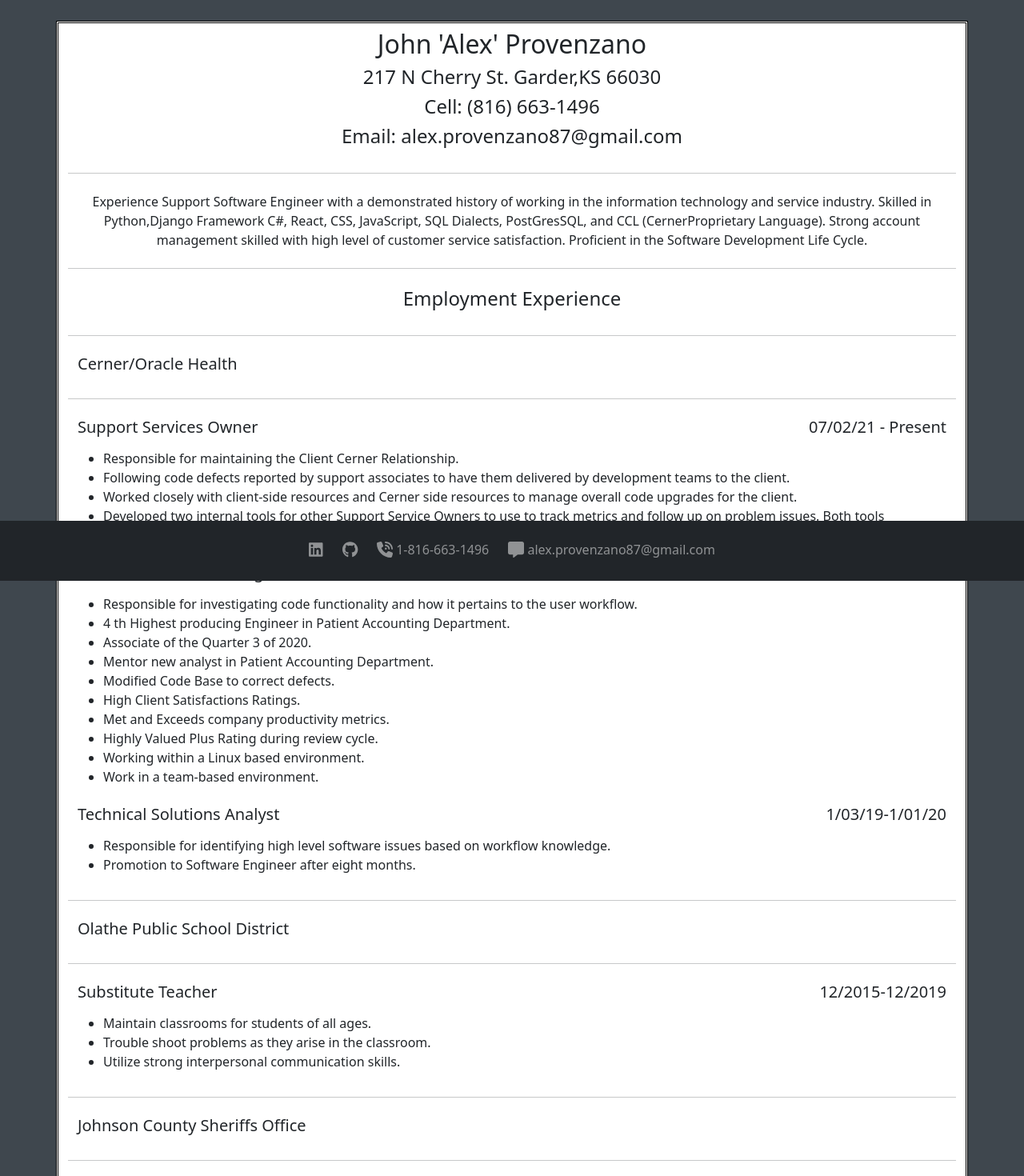
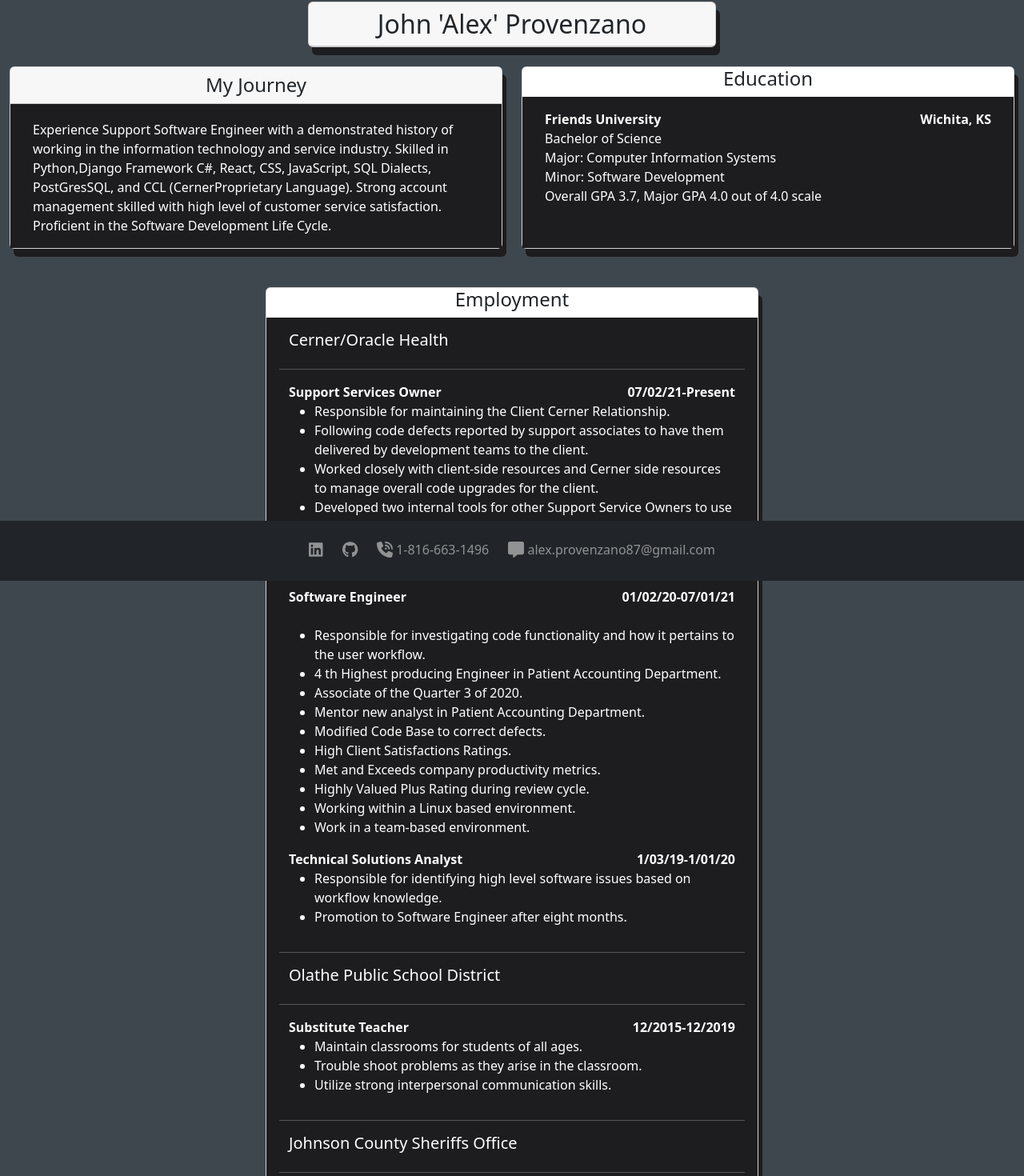
Before and after one commit to AlexProv1987/resume_project, a React (Create React App) app in the folder resume/: page /resume in a window 1280 px wide. Shown: the part 74-1544 px from the top of the page at 80% size. Built offline with nearby package versions, Linux system fonts and the light colour scheme.

Commit message:
Resume Initial

```diff
--- a/resume/src/App.css
+++ b/resume/src/App.css
@@ -47,10 +47,10 @@
   border-style:double;
   border-color:black;
   background-color: white;
+}
 
-}.resume-row{
-  padding-bottom: 7px;
-  padding-top: 7px;
+p{
+  margin-bottom: 0%;
 }
 
 /*****************END RESUME  SPECIFIC    CSS******************/
--- a/resume/src/components/Pages/Resume.js
+++ b/resume/src/components/Pages/Resume.js
@@ -1,40 +1,75 @@
 import Row from 'react-bootstrap/Row';
 import Col from 'react-bootstrap/Col';
+import Card from 'react-bootstrap/Card'
 import Container from 'react-bootstrap/Container'
 
 const Resume = () => {
   return (
-    <Container fluid='true' className='main-content m-4'>
-      <Container className='resume-content'>
-        <Row className='d-flex resume-row resume-header text-center'>
-          <h2 className='name-field'>John 'Alex' Provenzano</h2>
-          <h4>217 N Cherry St. Garder,KS 66030</h4>
-          <h4>Cell: (816) 663-1496</h4>
-          <h4>Email: alex.provenzano87@gmail.com </h4>
+    <Container fluid='true' className='main-content mb-4'>
+      <Row className='resume-row justify-content-center mb-4'>
+        <Col md={{ span: 5, offset: 0 }}>
+          <Card className='text-center'>
+            <Card.Header as='h2'>
+              John 'Alex' Provenzano
+            </Card.Header>
+          </Card>
+        </Col>
       </Row>
-        <hr/>
-        <Row className='resume-row resume-exp text-center'>
-          Experience Support Software Engineer with a demonstrated history of working in the information
+
+      <Row className='justify-content-center mb-4'>
+        <Col sm={8} md={6} className='mb-4 d-flex align-items-stretch'>
+          <Card>
+            <Card.Header className='text-center' as='h4'>My Journey</Card.Header>
+            <Card.Body className='text-white'>
+              <Row>
+                <p className='pt-1'>Experience Support Software Engineer with a demonstrated history of working in the information
                   technology and service industry. Skilled in Python,Django Framework C#, React, CSS, JavaScript, SQL Dialects, PostGresSQL,
                   and CCL (CernerProprietary Language). Strong account management skilled with high level of customer service
-          satisfaction. Proficient in the Software Development Life Cycle.
+                  satisfaction. Proficient in the Software Development Life Cycle.</p>
               </Row>
-        <hr/>
-        <Row className='resume-row text-center'>
-          <h4>Employment Experience</h4>
+            </Card.Body>
+          </Card>
+        </Col>
+        <Col sm={8} md={6} className='mb-4 d-flex align-items-stretch'>
+          <Card>
+            <Card.Title className='text-center' as='h4'>Education</Card.Title>
+            <Card.Body className='text-white'>
+              <Row >
+                <Col sm={8} md={6} className='text-start'>
+                  <p><b>Friends University</b></p>
+                </Col>
+                <Col sm={8} md={6} className='text-end'>
+                  <p><b>Wichita, KS</b></p>
+                </Col>
               </Row>
-        {/*Company Section*/}
-        <hr/>
-        <Row className='resume-row'>
+              <Row>
+                <p>Bachelor of Science</p>
+                <p>Major: Computer Information Systems</p>
+                <p>Minor: Software Development</p>
+                <p>Overall GPA 3.7, Major GPA 4.0 out of 4.0 scale</p>
+              </Row>
+            </Card.Body>
+          </Card>
+        </Col>
+      </Row>
+
+
+      <Row className='mb-4 justify-content-center'>
+        <Col sm={8} md={6}>
+          <Card>
+            <Card.Title as='h4' className='text-center'>Employment</Card.Title>
+            <Card.Body className='text-white'>
+
+              <Row>
                 <h5>Cerner/Oracle Health</h5>
               </Row>
-        <hr/>
+              <hr />
               <Row className='resume-row'>
-          <Col md={8}>
-            <h5>Support Services Owner</h5>
+                <Col sm={8} md={6} className='text-start'>
+                  <p><b>Support Services Owner</b></p>
                 </Col>
-          <Col md={4} className='text-end'>
-            <h5>07/02/21 - Present</h5>
+                <Col sm={8} md={6} className='text-end'>
+                  <p><b>07/02/21-Present</b></p>
                 </Col>
               </Row>
               <Row>
@@ -51,12 +86,13 @@
                   </ul>
                 </Col>
               </Row>
-        <Row className='resume-row'>
-          <Col md={8}>
-            <h5>Production Software Engineer</h5>
+
+              <Row className='mb-4'>
+                <Col>
+                  <p><b>Software Engineer</b></p>
                 </Col>
-          <Col md={4} className='text-end'>
-            <h5>01/02/20- 07/01/21</h5>
+                <Col className='text-end'>
+                  <p><b>01/02/20-07/01/21</b></p>
                 </Col>
               </Row>
               <Row>
@@ -75,12 +111,12 @@
                   </ul>
                 </Col>
               </Row>
-        <Row className='resume-row'>
-          <Col md={8}>
-            <h5>Technical Solutions Analyst</h5>
+              <Row>
+                <Col>
+                  <p><b>Technical Solutions Analyst</b></p>
                 </Col>
-          <Col md={4} className='text-end'>
-            <h5>1/03/19-1/01/20</h5>
+                <Col className='text-end'>
+                  <p><b>1/03/19-1/01/20</b></p>
                 </Col>
               </Row>
               <Row>
@@ -91,19 +127,19 @@
                   </ul>
                 </Col>
               </Row>
-        {/*End Company Section*/}
-        {/*Company Section*/}
-        <hr/>
-        <Row className='resume-row'>
+
+              <hr />
+
+              <Row>
                 <h5>Olathe Public School District</h5>
               </Row>
-        <hr/>
+              <hr />
               <Row className='resume-row'>
-          <Col md={8}>
-            <h5>Substitute Teacher</h5>
+                <Col sm={8} md={6} className='text-start'>
+                  <p><b>Substitute Teacher</b></p>
                 </Col>
-          <Col md={4} className='text-end'>
-            <h5>12/2015-12/2019</h5>
+                <Col sm={8} md={6} className='text-end'>
+                  <p><b>12/2015-12/2019</b></p>
                 </Col>
               </Row>
               <Row>
@@ -115,19 +151,17 @@
                   </ul>
                 </Col>
               </Row>
-        {/*End Company Section*/}
-        {/*Company Section*/}
               <hr/>
-        <Row className='resume-row'>
+              <Row>
                 <h5>Johnson County Sheriffs Office</h5>
               </Row>
-        <hr/>
+              <hr />
               <Row className='resume-row'>
-          <Col md={8}>
-            <h5>Deputy Sheriff</h5>
+                <Col sm={8} md={6} className='text-start'>
+                  <p><b>Deputy Sheriff</b></p>
                 </Col>
-          <Col md={4} className='text-end'>
-            <h5>05/20/10-12/2015</h5>
+                <Col sm={8} md={6} className='text-end'>
+                  <p><b>05/20/10-12/2015</b></p>
                 </Col>
               </Row>
               <Row>
@@ -139,30 +173,11 @@
                   </ul>
                 </Col>
               </Row>
-        <hr/>
-        {/*End Company Section*/}
-        {/*Education Section */}
-        <Row className='resume-row'>
-          <h5>Education</h5>
+
+            </Card.Body>
+          </Card>
+        </Col>
       </Row>
-        <hr/>
-        <Row className='resume-row'>
-            <p>Friends University - Wichita, KS</p>
-        </Row>
-        <Row className='resume-row'>
-          <p>Bachelor of Science</p>
-        </Row>
-        <Row className='resume-row'>
-          <p>Major: Computer Information Systems</p>
-        </Row>
-        <Row className='resume-row'>
-          <p>Minor: Software Development</p>
-        </Row>
-        <Row className='resume-row'>
-          <p>Overall GPA 3.7, Major GPA 4.0 out of 4.0 scale</p>
-        </Row>
-        {/*End Enducation Section */}
-      </Container>
     </Container>
   );
 }
```
Lines whose indentation alone changed are shown as unchanged.
